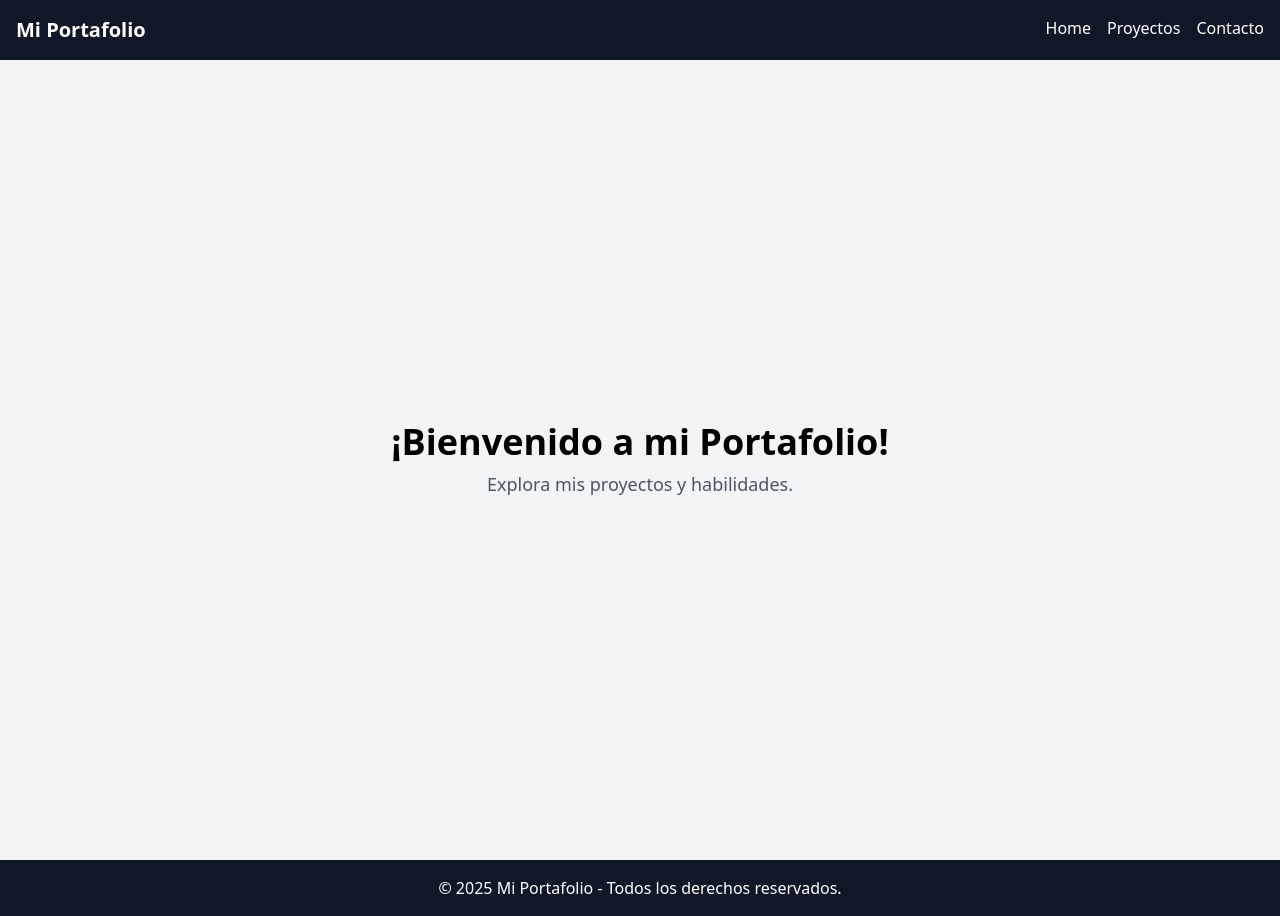
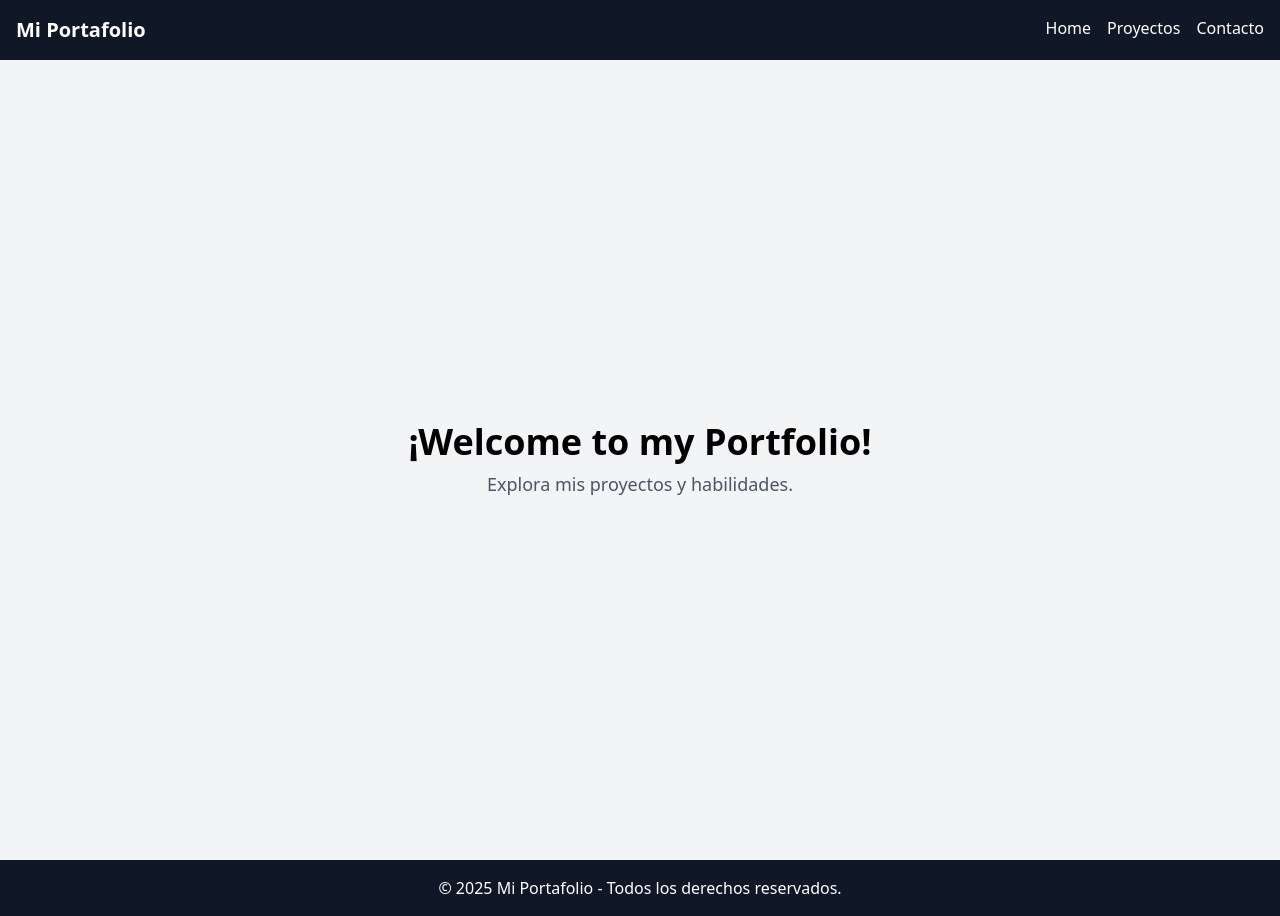
Before and after one commit to jajaiders/my-portfolio, a Next.js app: page / in a window 1280 px wide. Built offline with nearby package versions, Linux system fonts and the light colour scheme.

Commit message:
First commit

```diff
--- a/src/pages/index.tsx
+++ b/src/pages/index.tsx
@@ -1,8 +1,10 @@
 export default function Home() {
-    return (
-      <main className="flex flex-col items-center justify-center h-screen bg-gray-100">
-        <h1 className="text-4xl font-bold">¡Bienvenido a mi Portafolio!</h1>
-        <p className="text-lg text-gray-600 mt-2">Explora mis proyectos y habilidades.</p>
-      </main>
-    );
-  }
+  return (
+    <main className="flex flex-col items-center justify-center h-screen bg-gray-100">
+      <h1 className="text-4xl font-bold">¡Welcome to my Portfolio!</h1>
+      <p className="text-lg text-gray-600 mt-2">
+        Explora mis proyectos y habilidades.
+      </p>
+    </main>
+  );
+}
```
